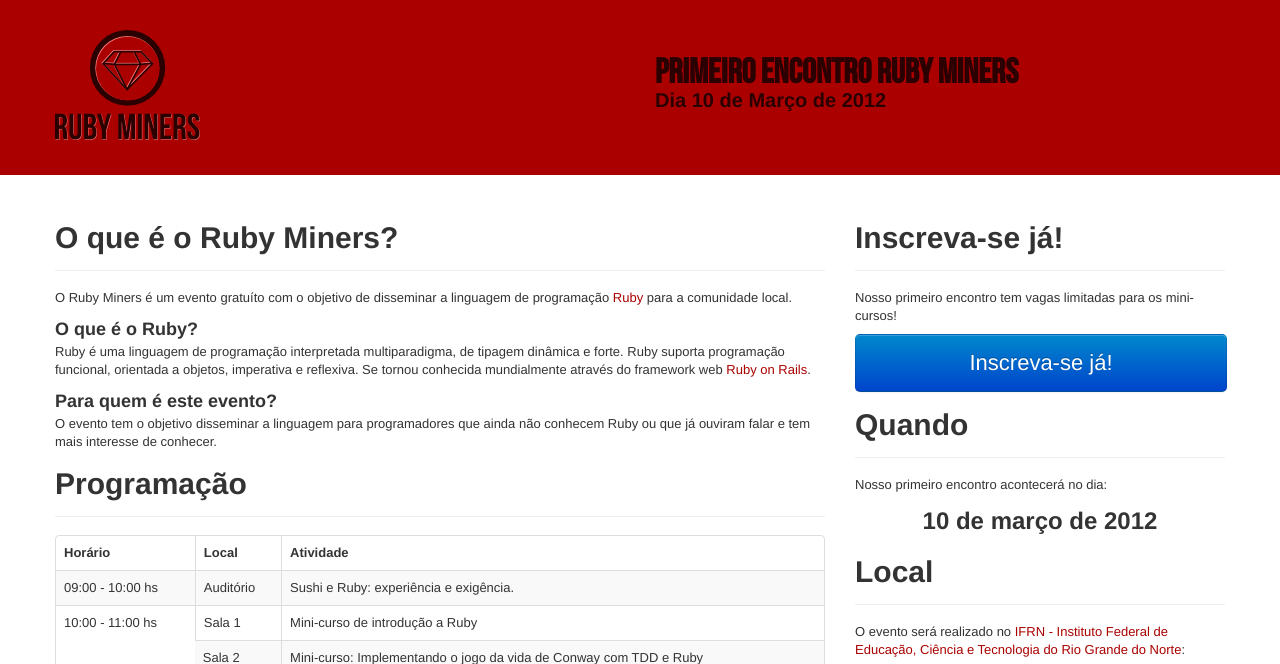
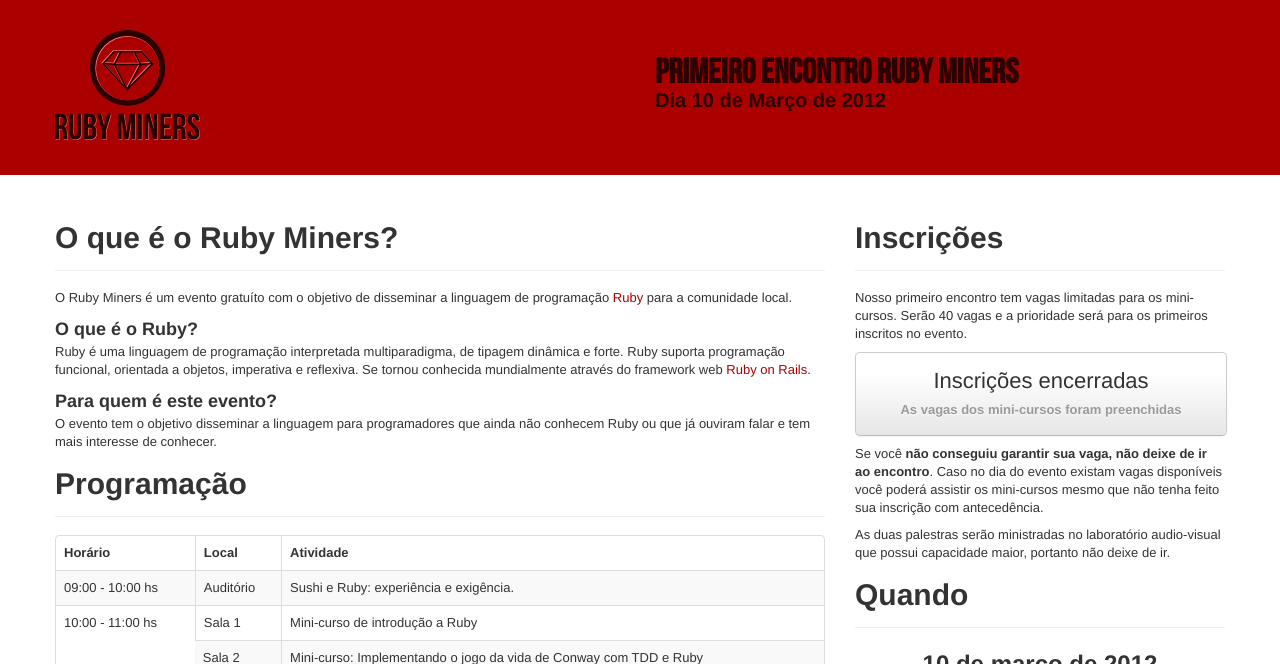
Before and after one commit to andersondias/andersondias.github.com, a Jekyll site: the page rubyminers/index.html, which Jekyll copies as it is, in a window 1280 px wide, cut to the strip 0-664 px from the top of the page. Built offline with Jekyll 4.4.1, drawn with Linux system fonts in a browser that asks for light colours; nearby versions of some CDN libraries; Markdown is read by kramdown in place of the engine named in the settings.

Commit message:
Inscrições encerradas por lotação \o/

```diff
--- a/rubyminers/css/style.css
+++ b/rubyminers/css/style.css
@@ -45,6 +45,10 @@ article {
   -moz-border-radius: 5px;
   border-radius: 5px;
 }
+.btn-xxlarge small {
+  font-size: 13px;
+  font-weight: bold;
+}
 
 .palestras img {
   -webkit-border-radius: 5px;
--- a/rubyminers/index.html
+++ b/rubyminers/index.html
@@ -118,11 +118,15 @@
             </div>
           </div>
           <div class='span4'>
-            <div class='page-header'><h1>Inscreva-se já!</h1></div>
-            <p>Nosso primeiro encontro tem vagas limitadas para os mini-cursos!</p>
-            <p><a class='btn btn-primary btn-xxlarge' href='inscricao.html'>Inscreva-se já!</a></p>
+            <div class='page-header'><h1>Inscrições</h1></div>
+            <p>Nosso primeiro encontro tem vagas limitadas para os mini-cursos. Serão 40 vagas e a prioridade será para os primeiros inscritos no evento.</p>
+            <p><a class='btn btn-xxlarge' href='#'>
+                Inscrições encerradas<br/>
+                <small>As vagas dos mini-cursos foram preenchidas</small>
+            </a></p>
+            <p>Se você <strong>não conseguiu garantir sua vaga, não deixe de ir ao encontro</strong>. Caso no dia do evento existam vagas disponíveis você poderá assistir os mini-cursos mesmo que não tenha feito sua inscrição com antecedência.</p>
+            <p>As duas palestras serão ministradas no laboratório audio-visual que possui capacidade maior, portanto não deixe de ir.</p>
             <div class='page-header'><h1>Quando</h1></div>
-            <p>Nosso primeiro encontro acontecerá no dia:</p>
             <h2 style='text-align: center'>10 de março de 2012</h2>
             <div class='page-header'><h1>Local</h1></div>
             <p>O evento será realizado no <a href="http://maps.google.com/maps/ms?msa=0&amp;msid=213516590445694591386.00046727fbb2098dc5fd3&amp;ie=UTF8&amp;t=m&amp;ll=-5.811604,-35.204144&amp;spn=0.010674,0.015836&amp;z=15&amp;source=embed" style="text-align:left">IFRN - Instituto Federal de Educação, Ciência e Tecnologia do Rio Grande do Norte</a>:</p>
--- a/rubyminers/inscricao.html
+++ b/rubyminers/inscricao.html
@@ -54,8 +54,12 @@
       <article>
         <div class='row'>
           <div class='span8'>
+            <p class='alert alert-error'>Inscrições encerradas</p>
             <div class='page-header'><h1>Inscreva-se pro primeiro encontro Ruby Miners</h1></div>
-            <iframe src="https://docs.google.com/spreadsheet/embeddedform?formkey=dEMtZm1UQ0lCcm1zOWRvV3hMZ0NoN1E6MQ" width="760" height="1033" frameborder="0" marginheight="0" marginwidth="0">Loading...</iframe>
+            <p>Nosso primeiro encontro tem vagas limitadas para os mini-cursos. Serão 40 vagas e a prioridade será para os primeiros inscritos no evento.</p>
+            <p>Se você <strong>não conseguiu garantir sua vaga, não deixe de ir ao encontro</strong>. Caso no dia do evento existam vagas disponíveis você poderá assistir os mini-cursos mesmo que não tenha feito sua inscrição com antecedência.</p>
+            <p>As duas palestras serão ministradas no laboratório audio-visual que possui capacidade maior, portanto não deixe de ir.</p>
+            <p><a href='/rubyminers/'>Voltar à página do evento</a></p>
           </div>
         </div>
       </article>
```
